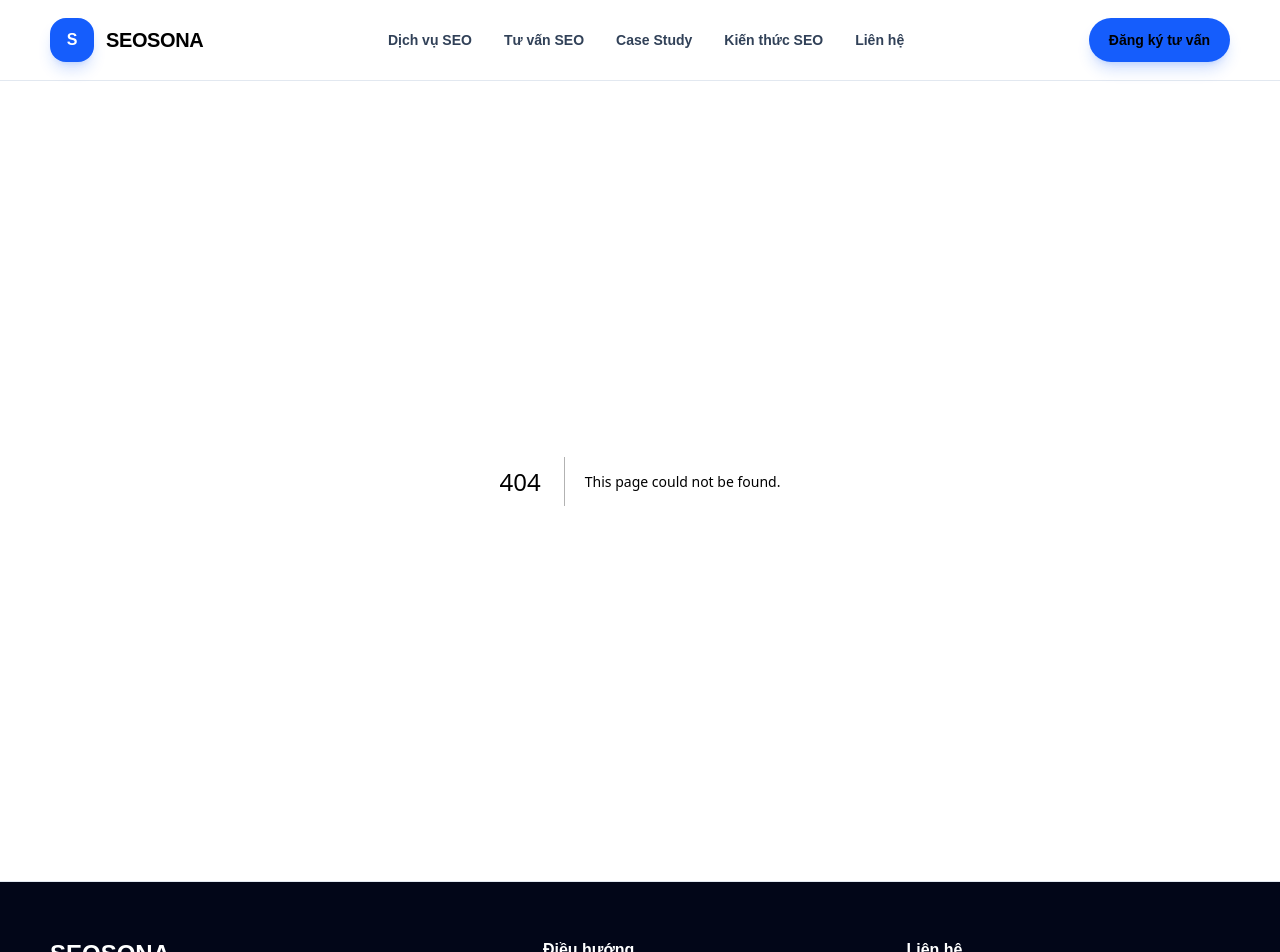
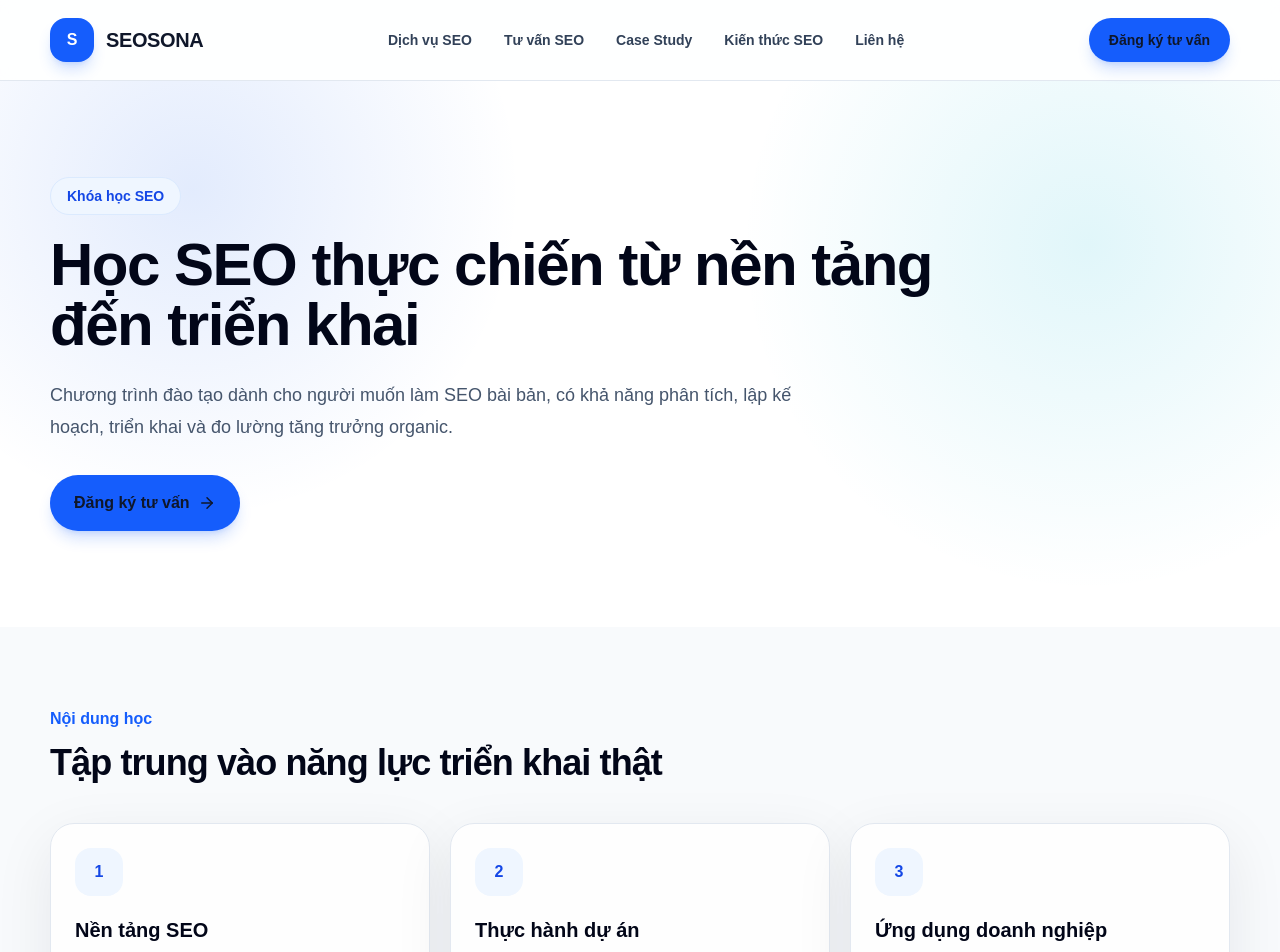
Before and after one commit to LongLeo287/SEOSONA, a Next.js app: page /khoa-hoc-seo in a window 1280 px wide. Before the commit this address had no page. Shown: the top 952 px of the page. Built offline with nearby package versions, Linux system fonts and the light colour scheme.

Commit message:
feat: add SEO course page

```diff
--- /dev/null
+++ b/app/khoa-hoc-seo/page.tsx
@@ -0,0 +1,25 @@
+import type { Metadata } from "next";
+import { PageHero } from "@/components/sections/PageHero";
+import { FeatureGrid } from "@/components/sections/FeatureGrid";
+import { CtaBand } from "@/components/sections/CtaBand";
+
+export const metadata: Metadata = {
+  title: "Khóa học SEO",
+  description: "Khóa học SEO thực chiến cho cá nhân, marketer, content team và doanh nghiệp muốn tự triển khai SEO."
+};
+
+const features = [
+  { title: "Nền tảng SEO", description: "Hiểu cách Google crawl, index, xếp hạng và cách xây chiến lược SEO đúng từ đầu." },
+  { title: "Thực hành dự án", description: "Làm keyword research, audit onpage, technical checklist, content brief và đo lường kết quả." },
+  { title: "Ứng dụng doanh nghiệp", description: "Biết cách phối hợp content, dev, ads, sales và quản trị KPI SEO theo tháng." }
+];
+
+export default function Page() {
+  return (
+    <main>
+      <PageHero eyebrow="Khóa học SEO" title="Học SEO thực chiến từ nền tảng đến triển khai" description="Chương trình đào tạo dành cho người muốn làm SEO bài bản, có khả năng phân tích, lập kế hoạch, triển khai và đo lường tăng trưởng organic." />
+      <FeatureGrid eyebrow="Nội dung học" title="Tập trung vào năng lực triển khai thật" features={features} />
+      <CtaBand />
+    </main>
+  );
+}
```
